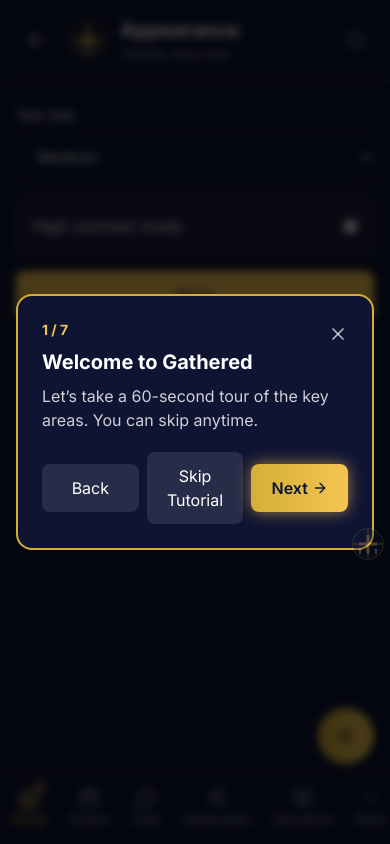
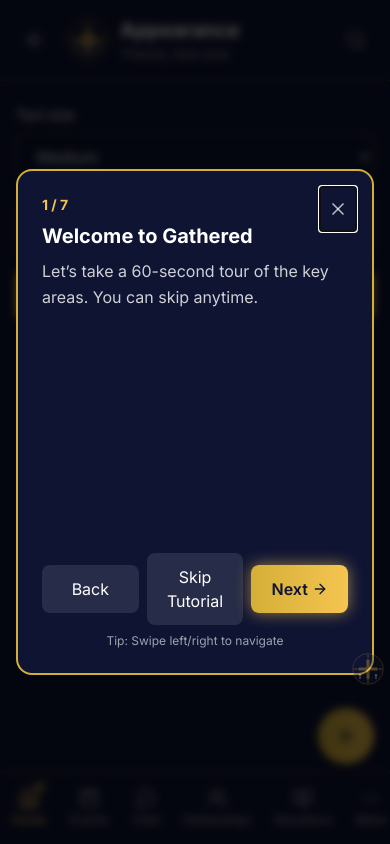
Before and after one commit to eyinjusalako1/gourd, a Next.js app: page /settings/appearance in a window 390 px wide. Built offline with nearby package versions, Linux system fonts and the light colour scheme.

Commit message:
TutorialOverlay mobile-first: full-screen, 16px text, bottom-aligned controls, focus trap, prevent background scroll, swipe navigation

```diff
--- a/src/components/TutorialOverlay.tsx
+++ b/src/components/TutorialOverlay.tsx
@@ -10,6 +10,9 @@
   const { isVisible, steps, currentIndex, next, prev, stop } = useTutorial()
   const [rect, setRect] = useState<{top:number;left:number;width:number;height:number} | null>(null)
   const step = steps[currentIndex]
+  const [touchStartX, setTouchStartX] = useState<number | null>(null)
+  const [touchEndX, setTouchEndX] = useState<number | null>(null)
+  const swipeThreshold = 40
 
   // Measure target on each step
   useEffect(() => {
@@ -24,6 +27,36 @@
 
   const total = steps.length
   const progress = `${currentIndex + 1} / ${total}`
+
+  // Prevent background scroll while visible
+  useEffect(() => {
+    if (!isVisible) return
+    const prev = document.body.style.overflow
+    document.body.style.overflow = 'hidden'
+    return () => { document.body.style.overflow = prev }
+  }, [isVisible])
+
+  // Focus trap: keep tab inside the overlay
+  useEffect(() => {
+    if (!isVisible) return
+    const handler = (e: KeyboardEvent) => {
+      if (e.key !== 'Tab') return
+      const dialog = document.getElementById('tutorial-overlay-dialog')
+      if (!dialog) return
+      const focusable = dialog.querySelectorAll<HTMLElement>('button, [href], input, select, textarea, [tabindex]:not([tabindex="-1"])')
+      if (focusable.length === 0) return
+      const first = focusable[0]
+      const last = focusable[focusable.length - 1]
+      const active = document.activeElement as HTMLElement | null
+      if (e.shiftKey) {
+        if (active === first) { e.preventDefault(); last.focus() }
+      } else {
+        if (active === last) { e.preventDefault(); first.focus() }
+      }
+    }
+    window.addEventListener('keydown', handler)
+    return () => window.removeEventListener('keydown', handler)
+  }, [isVisible, currentIndex])
 
   return (
     <AnimatePresence>
@@ -42,14 +75,36 @@
           )}
 
           {/* Card */}
-          <div className="absolute inset-x-0 top-1/2 -translate-y-1/2 px-4 pointer-events-auto">
-            <motion.div key={step.id} className="mx-auto w-full max-w-[380px] bg-[#0F1433] border-2 border-[#D4AF37] rounded-2xl p-6 text-white relative" initial={{ opacity: 0, y: 10 }} animate={{ opacity: 1, y: 0 }} exit={{ opacity: 0, y: -6 }} transition={{ duration: 0.3 }}>
-              <button onClick={() => stop(true)} className="absolute top-4 right-4 p-2 text-white/70 hover:text-white min-h-[44px]">
+          <div className="absolute inset-0 flex items-center justify-center px-4 pointer-events-auto">
+            <motion.div
+              id="tutorial-overlay-dialog"
+              role="dialog"
+              aria-modal="true"
+              aria-label="Tutorial"
+              key={step.id}
+              className="relative mx-auto w-full max-w-[380px] bg-[#0F1433] border-2 border-[#D4AF37] rounded-2xl p-6 text-white flex flex-col min-h-[60vh]"
+              initial={{ opacity: 0, y: 10 }}
+              animate={{ opacity: 1, y: 0 }}
+              exit={{ opacity: 0, y: -6 }}
+              transition={{ duration: 0.3 }}
+              onTouchStart={(e)=> setTouchStartX(e.changedTouches[0].clientX)}
+              onTouchMove={(e)=> setTouchEndX(e.changedTouches[0].clientX)}
+              onTouchEnd={()=>{
+                if (touchStartX === null || touchEndX === null) return
+                const dx = touchEndX - touchStartX
+                if (dx > swipeThreshold) prev()
+                else if (dx < -swipeThreshold) next()
+                setTouchStartX(null); setTouchEndX(null)
+              }}
+            >
+              <button onClick={() => stop(true)} className="absolute top-4 right-4 p-2 text-white/70 hover:text-white min-h-[44px]" autoFocus>
                 <X className="w-5 h-5" />
               </button>
               <div className="mb-2 text-sm text-[#F5C451] font-bold">{progress}</div>
-              <h3 className="text-xl font-bold mb-2">{step.title}</h3>
-              <p className="text-white/80 mb-5">{step.description}</p>
+              <h3 className="text-xl font-bold mb-2 leading-snug">{step.title}</h3>
+              <p className="text-white/80 mb-5 text-base leading-relaxed">{step.description}</p>
+
+              <div className="mt-auto pt-4">
                 <div className="flex items-center space-x-2">
                   <button onClick={prev} className="flex-1 min-h-[44px] py-3 px-4 rounded-lg bg-white/10 hover:bg-white/20">Back</button>
                   <button onClick={() => stop(true)} className="flex-1 min-h-[44px] py-3 px-4 rounded-lg bg-white/10 hover:bg-white/20">Skip Tutorial</button>
@@ -57,6 +112,8 @@
                     <span>Next</span>
                     <ArrowRight className="w-4 h-4" />
                   </button>
+                </div>
+                <div className="text-center text-xs text-white/60 mt-2">Tip: Swipe left/right to navigate</div>
               </div>
 
               {/* Watermark */}
```
Lines whose indentation alone changed are shown as unchanged.
